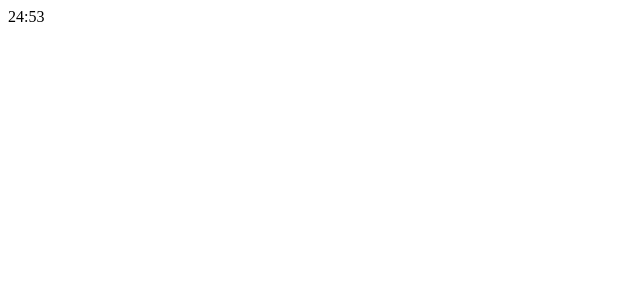
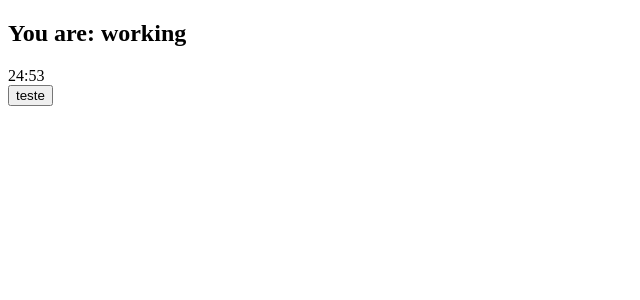
Before and after one commit to inocencio5117/pomodoro_app, a React (Create React App) app: page / in a window 1280 px wide. Shown: the top 300 px of the page, without its empty margins (0-640 px from the left). Built offline with nearby package versions, Linux system fonts and the light colour scheme.

Commit message:
Feat: adding timer component

```diff
--- a/src/components/pomodoro-timer.tsx
+++ b/src/components/pomodoro-timer.tsx
@@ -1,6 +1,7 @@
 import React, { useState } from 'react';
 import { useInterval } from '../hooks/userInterval';
-import { secondsToTime } from '../utils/seconds-to-time';
+import { Button } from './button';
+import { Timer } from './timer';
 
 interface Props {
   defaultPomodoroTime: number;
@@ -13,5 +14,16 @@ export function PomodoroTimer(props: Props): JSX.Element {
     setMainTime(mainTime - 1);
   }, 1000);
 
-  return <div>{secondsToTime(mainTime)}</div>;
+  return (
+    <div className="pomodoro">
+      <h2>You are: working</h2>
+      <Timer mainTime={mainTime} />
+
+      <Button
+        text="teste"
+        className="click"
+        onClick={() => console.log('teste')}
+      ></Button>
+    </div>
+  );
 }
--- /dev/null
+++ b/src/components/timer.tsx
@@ -0,0 +1,10 @@
+import React from 'react';
+import { secondsToTime } from '../utils/seconds-to-time';
+
+interface Props {
+  mainTime: number;
+}
+
+export function Timer(props: Props): JSX.Element {
+  return <div className="timer">{secondsToTime(props.mainTime)}</div>;
+}
```
